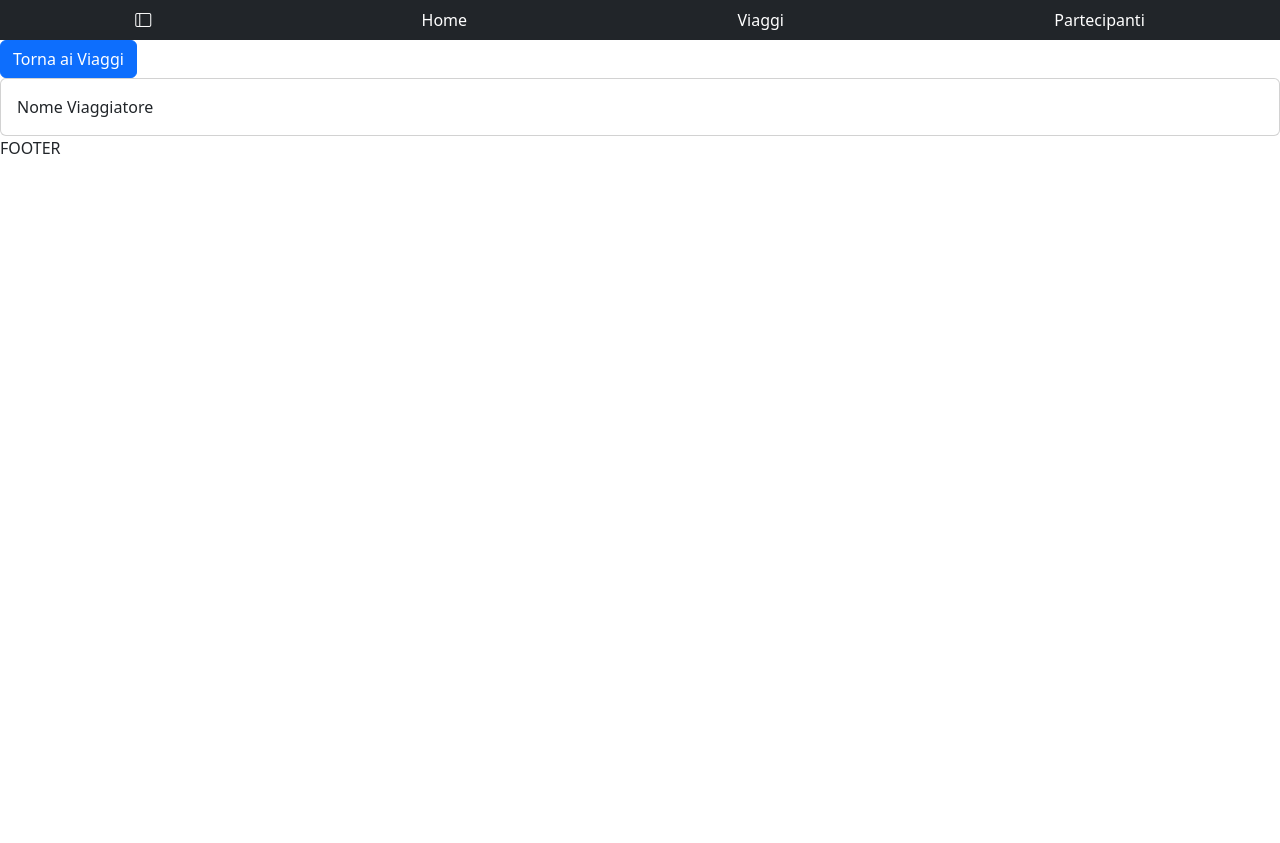
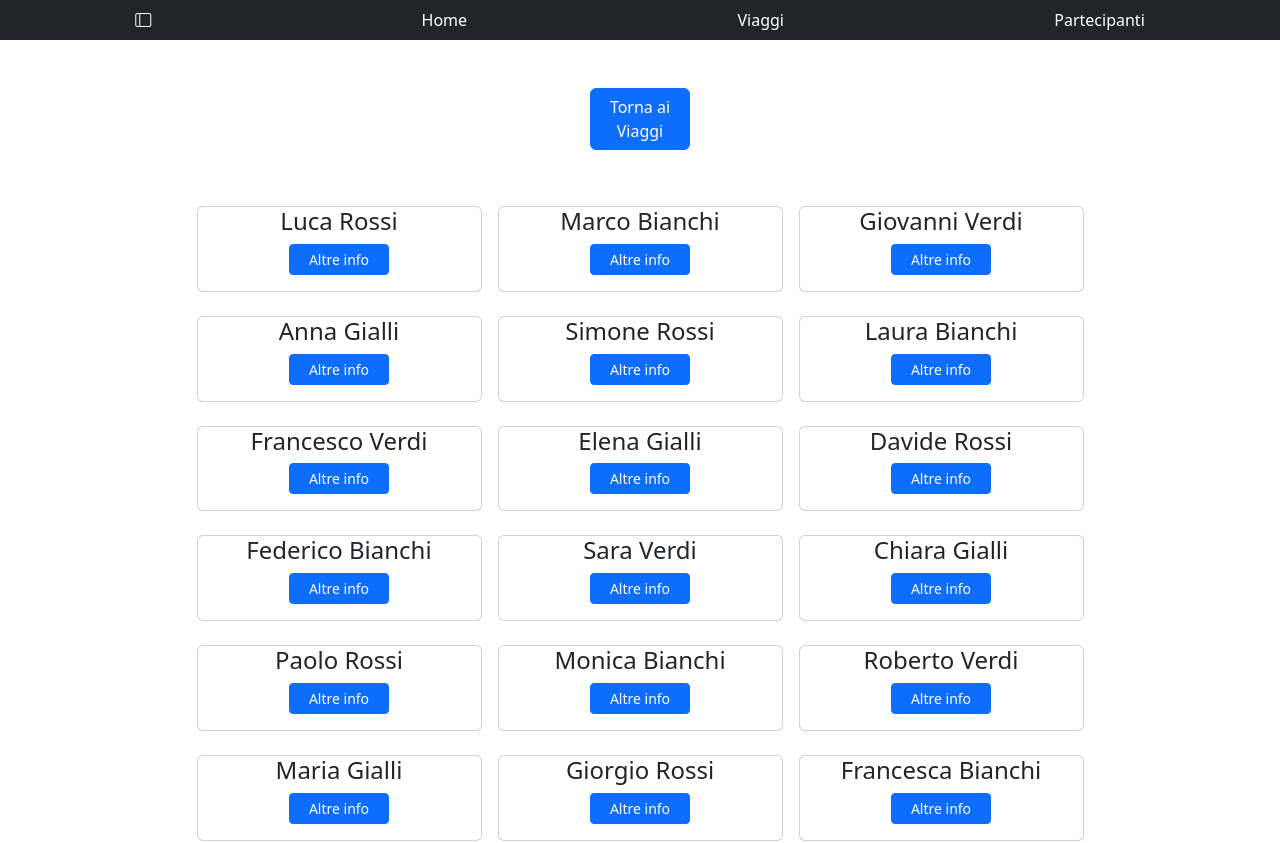
Before and after one commit to massimopallera/goloso-progetto-incredibile, a React (Vite) app: page /trips in a window 1280 px wide. Shown: the top 843 px of the page. Before the commit the page ends 800 px from the top, so only its background shows below. Built offline with nearby package versions, Linux system fonts and the light colour scheme.

Commit message:
add style to single trip cards and add navlink to homepage

```diff
--- a/src/index.css
+++ b/src/index.css
@@ -0,0 +1,9 @@
+.btn {
+    width: 100px;
+    ;
+}
+
+.row {
+    flex-wrap: wrap;
+
+}
--- a/src/pages/SingleTrip.jsx
+++ b/src/pages/SingleTrip.jsx
@@ -1,16 +1,34 @@
-
+import visitatori from "../database/visitatori"
+import { useNavigate } from "react-router-dom"
+import { NavLink } from "react-router-dom"
 
 export default function SingleTrip() {
+
+    const navigate = useNavigate()
 
     return (
 
         <>
-            <button className="btn btn-primary">Torna ai Viaggi</button>
-            <div className="card">
-                <div className="card-body">
-                    <div>Nome Viaggiatore</div>
+            <div className="d-flex justify-content-center mt-5 mb-5">
+                <NavLink to='/' button className="btn btn-primary">Torna ai Viaggi</NavLink>
+            </div>
+
+            <div className="container ">
+                <div className="row row-cols-4 flex-wrap  gap-3 justify-content-center">
+                    {visitatori.map(visitatore => (
+                        <div className="card col g-2" key={visitatore.id}>
+                            <h4 className="text-center">{visitatore.nome} {visitatore.cognome}</h4>
+                            <div className="d-flex justify-content-center">
+                                <button onClick={() => (navigate(visitatori.id))} className="btn btn-primary btn-sm mb-3"> Altre info</button>
+                            </div>
+                        </div>
+
+
+                    ))}
+
                 </div>
             </div>
+
         </>
 
     )
```
